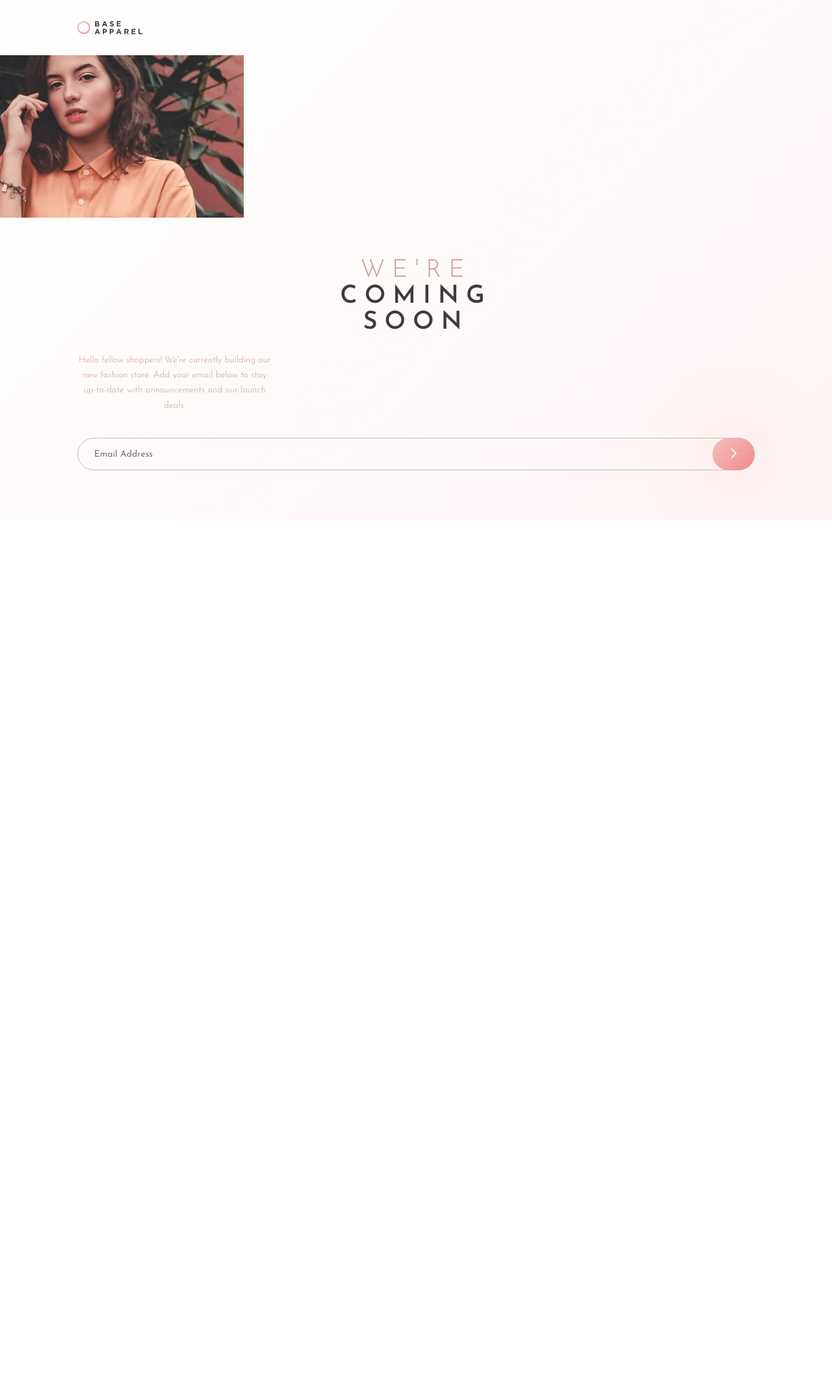
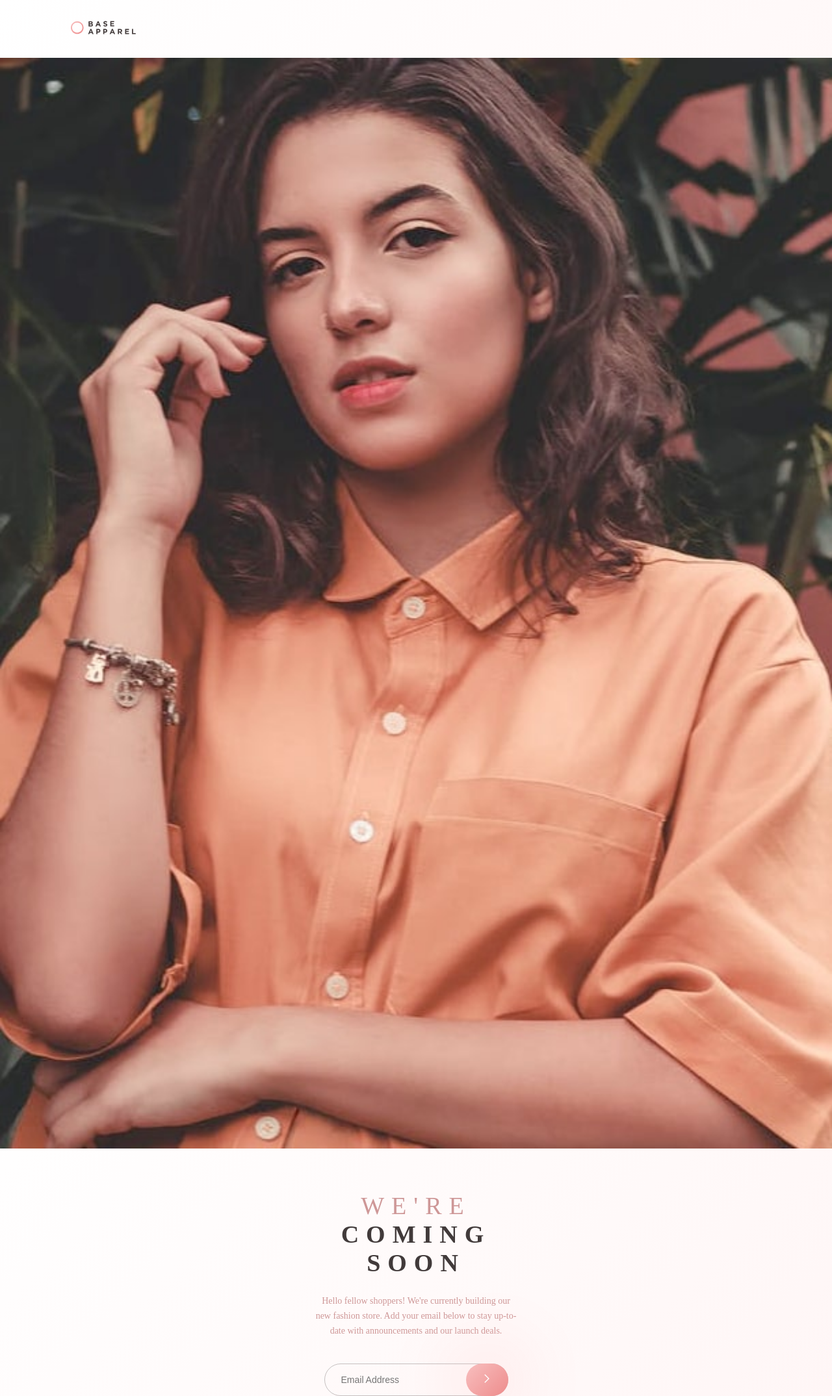
Before and after one commit to edsonv/base-apparel-coming-soon, a React (Create React App) app: page / in a window 1280 px wide. Shown: the whole page at 65% size. Before the commit the page ends 800 px from the top, so only its background shows below. Built offline with nearby package versions, Linux system fonts and the light colour scheme.

Commit message:
Se reestructura HTML y se sustituye bootstrap por CSS Grids

```diff
--- a/public/index.html
+++ b/public/index.html
@@ -24,9 +24,9 @@
   <title>Frontend Mentor | Base Apparel coming soon page</title>
 </head>
 
-<body class="h-100">
+<body id="root">
   <noscript>You need to enable JavaScript to run this app.</noscript>
-  <div id="root"></div>
+  <!-- <div id="root"></div> -->
   <!--
       This HTML file is a template.
       If you open it directly in the browser, you will see an empty page.
--- a/src/assets/scss/Home.scss
+++ b/src/assets/scss/Home.scss
@@ -1,23 +1,59 @@
+* {
+  box-sizing: border-box;
+}
 body {
+  margin: 0;
   padding-top: 32px;
+  height: 100vh;
   background: linear-gradient(135deg, hsl(0, 0%, 100%), hsl(0, 100%, 98%)), linear-gradient(135deg, hsl(0, 80%, 86%), hsl(0, 74%, 74%));
 }
 
-.navbar-container {
+.hero-section {
+  display: grid;
+  grid-template-areas:
+    "navbar"
+    "aside"
+    "header";
+  grid-template-columns: 1;
+  grid-template-rows: repeat(3, auto);
+
+  > .navbar {
+    grid-area: navbar;
+  }
+
+  > .aside {
+    grid-area: aside;
+  }
+
+  > .header {
+    grid-area: header;
+  }
+}
+
+.hero-section > .navbar{
   .logo {
     max-width: 100px;
     height: auto;
     width: 100%;
     margin-bottom: 32px;
+    margin-left: 8.52vw;
   }
 }
 
-.hero-container {
-  .image {
+.hero-section > .aside {
+  > .image {
     margin-bottom: 62px;
+    width: 100%;
   }
-  .title {
-    margin-bottom: 25px;
+}
+
+.hero-section > .header {
+  display: flex;
+  flex-direction: column;
+  justify-content: center;
+
+  > .title {
+    padding-bottom: 25px;
     text-transform: uppercase;
     text-align: center;
     font-size: 38px;
@@ -26,24 +62,32 @@ body {
     max-width: 285px;
     font-weight: 600;
     color: hsl(0, 6%, 24%);
+    margin: auto;
   }
-  .title > .-first-line {
+
+  > .title > .-first-line {
     color: hsl(0, 36%, 70%);
     font-weight: 300;
   }
-  .lead {
-    margin-bottom: 38px;
+
+  > .lead {
+    padding-bottom: 38px;
+    margin: auto;
     width: 100%;
-    max-width: 300px;
+    max-width: 310px;
     line-height: 1.67;
     font-size: 14px;
     color: hsl(0, 36%, 70%);
+    text-align: center;
   }
-}
 
-.form {
-  position: relative;
-  .-email {
+  > .form {
+    position: relative;
+    max-width: 310px;
+    margin: auto;
+  }
+
+  > .form > .-email {
     width: 100%;
     height: 50px;
     padding-left: 25px;
@@ -54,10 +98,12 @@ body {
     font-size: 14px;
     line-height: 1.25;
   }
-  .-email:focus-visible {
+
+  > .form > .-email:focus-visible {
     outline: none;
   }
-  .-submit {
+
+  > .form > .-submit {
     width: 65px;
     height: 50px;
     border-radius: 30px;
@@ -69,10 +115,15 @@ body {
     right: 0;
     padding: 0;
   }
-  .-submit:focus-visible {
+
+  > .form > .-submit:focus-visible {
     outline: none;
   }
-  .-submit > .icon-arrow{
+
+  > .form >.-submit > .icon-arrow{
     color: #ffffff;
   }
 }
+
+// .hero-container {
+// }
--- a/src/assets/scss/index.scss
+++ b/src/assets/scss/index.scss
@@ -2,5 +2,5 @@
 @import 'Home.scss';
 @import 'Icon-fonts.scss';
 @import url('https://fonts.googleapis.com/css2?family=Josefin+Sans:wght@300;400;600&display=swap');
-@import 'custom.scss';
-@import '~bootstrap/scss/bootstrap.scss';
+// @import 'custom.scss';
+// @import '~bootstrap/scss/bootstrap.scss';
--- a/src/views/Home.jsx
+++ b/src/views/Home.jsx
@@ -1,32 +1,50 @@
 import Logo from '../assets/images/logo.svg'
+import HeroDesktop from '../assets/images/hero-desktop.jpg'
 import HeroMobile from '../assets/images/hero-mobile.jpg'
 
 const Home = () => {
   return (
-    <div className="container-fluid">
-      <nav className="row navbar-container justify-content-center">
-        <div className="col-10">
+    <>
+      <section className="hero-section">
+        <nav className="navbar">
           <img className="logo" src={ Logo } alt="Base Apparel Logo" />
-        </div>
-      </nav>
-      <header className="row hero-container justify-content-center">
-        <div className="col-12 gx-0">
-          <img className="image" src={ HeroMobile } alt="" />
-        </div>
-        <div className="col-10">
-          <h1 className="title text-center mx-auto"><span className="-first-line">We're</span> coming soon</h1>
-          <p className="lead text-center">Hello fellow shoppers! We're currently building our new fashion store. Add your email below to stay up-to-date with announcements and our launch deals.</p>
+        </nav>
+        <header className="header">
+          <h1 className="title"><span className="-first-line">We're</span> coming soon</h1>
+          <p className="lead">Hello fellow shoppers! We're currently building our new fashion store. Add your email below to stay up-to-date with announcements and our launch deals.</p>
           <form className="form" action="">
-            <div>
-              <input type="email" name="" id="" className="input -email" placeholder="Email Address" />
-            </div>
+            <input type="email" name="" id="" className="input -email" placeholder="Email Address" />
             <button className="button -submit" type="submit"><i className="icon-arrow"></i></button>
           </form>
-        </div>
-      </header>
+        </header>
+        <aside className="aside">
+          <img className="image" src={ HeroMobile } srcSet={ `${HeroMobile} 375w, ${HeroDesktop} 1440w` } alt="" />
+        </aside>
+      </section>
+    </>
 
-
-    </div>
+    // <div className="container-fluid">
+    //   <nav className="row navbar-container justify-content-center">
+    //     <div className="col-10">
+    //       <img className="logo" src={ Logo } alt="Base Apparel Logo" />
+    //     </div>
+    //   </nav>
+    //   <header className="row hero-container justify-content-center">
+    //     <div className="col-12 col-xl-5 order-2 gx-0">
+    //       <img className="image" src={ HeroMobile } srcset={ `${HeroMobile} 375w, ${HeroDesktop} 1440w` } alt="" />
+    //     </div>
+    //     <div className="col-10 col-xl-7 order-1">
+    //       <h1 className="title text-center mx-auto"><span className="-first-line">We're</span> coming soon</h1>
+    //       <p className="lead text-center">Hello fellow shoppers! We're currently building our new fashion store. Add your email below to stay up-to-date with announcements and our launch deals.</p>
+    //       <form className="form" action="">
+    //         <div>
+    //           <input type="email" name="" id="" className="input -email" placeholder="Email Address" />
+    //         </div>
+    //         <button className="button -submit" type="submit"><i className="icon-arrow"></i></button>
+    //       </form>
+    //     </div>
+    //   </header>
+    // </div>
 
   )
 }
```
